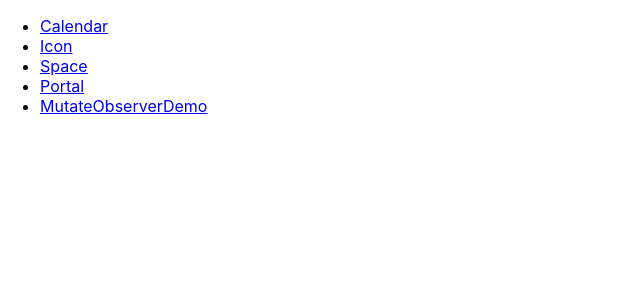
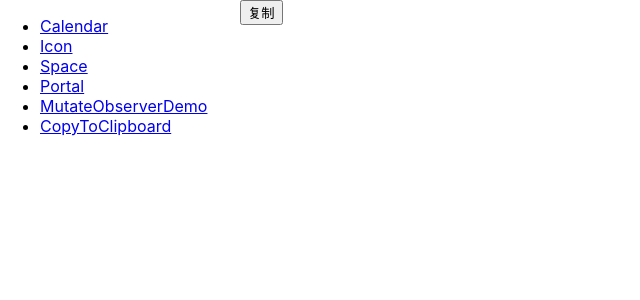
Before and after one commit to Bryant-luyao/react-study, a React (Create React App) app: page /CopyToClipboard in a window 1280 px wide. Shown: the top 300 px of the page, without its empty margins (0-640 px from the left). Built offline with nearby package versions, Linux system fonts and the light colour scheme.

Commit message:
feat: 新增CopyToClipboard组件

```diff
--- a/package.json
+++ b/package.json
@@ -13,6 +13,7 @@
     "@types/react-dom": "^19.1.2",
     "ahooks": "^3.8.4",
     "classnames": "^2.5.1",
+    "copy-to-clipboard": "^3.3.3",
     "dayjs": "^1.11.13",
     "react": "^19.1.0",
     "react-dom": "^19.1.0",
--- a/src/App.tsx
+++ b/src/App.tsx
@@ -6,6 +6,7 @@ import IconDemo from './views/IconDemo';
 import SpaceDemo from './views/SpaceDemo';
 import PortalDemo from './views/PortalDemo';
 import MutateObserverDemo from './views/MutateObserverDemo';
+import CopyToClipboardDemo from './components/CopyToClipboard/demo';
 
 function App() {
   return (
@@ -26,6 +27,9 @@ function App() {
         <li>
           <Link to="/MutateObserverDemo">MutateObserverDemo</Link>
         </li>
+        <li>
+          <Link to="/CopyToClipboard">CopyToClipboard</Link>
+        </li>
       </ul>
       <div className="layout">
         <Routes>
@@ -34,6 +38,7 @@ function App() {
           <Route path='/Space' element={<SpaceDemo />}></Route>
           <Route path='/Portal' element={<PortalDemo/>}></Route>
           <Route path='/MutateObserverDemo' element={<MutateObserverDemo />}></Route>
+          <Route path='/CopyToClipboard' element={<CopyToClipboardDemo />}></Route>
         </Routes>
       </div>
     </div>
--- /dev/null
+++ b/src/components/CopyToClipboard/demo.tsx
@@ -0,0 +1,13 @@
+import CopyToClipboard from ".";
+
+const CopyToClipboardDemo = () => {
+
+    const onCopy = (text: string, result: boolean) => {
+        console.log(`复制${result ? '成功' : '失败'}`, text)
+    }
+    return <CopyToClipboard text="测试复制组件" onCopy={onCopy}>
+        <button onClick={() => alert('开始复制')}>复制</button>
+    </CopyToClipboard>
+}
+
+export default CopyToClipboardDemo
--- /dev/null
+++ b/src/components/CopyToClipboard/index.tsx
@@ -0,0 +1,40 @@
+import React, { FC, ReactElement } from "react";
+import copy from "copy-to-clipboard";
+
+interface CopyToClipboardProps {
+    text: string;
+    onCopy?: (text: string, result: boolean) => void
+    children: ReactElement<any>
+    options?: {
+        debug?: boolean;
+        message?: string;
+        format?: string
+    }
+}
+const CopyToClipboard: FC<CopyToClipboardProps> = (props) => {
+
+    const {
+        text,
+        onCopy,
+        children,
+        options
+    } = props
+
+    const elem = React.Children.only(children)
+
+    const onClick = (event: MouseEvent) => {
+        const result = copy(text, options)
+
+        if(onCopy) {
+            onCopy(text, result)
+        }
+
+        if(typeof elem?.props?.onClick === "function") {
+            elem.props.onClick(event)
+        }
+
+    }
+    return React.cloneElement(elem, { onClick })
+}
+
+export default CopyToClipboard
--- a/src/components/MutateObserver/index.tsx
+++ b/src/components/MutateObserver/index.tsx
@@ -1,4 +1,4 @@
-import React, { useLayoutEffect, useRef, useState } from "react"
+import React, { HTMLAttributes, useLayoutEffect, useRef, useState } from "react"
 import useMutateObserver from "../../hooks/useMutateObserver"
 
 interface MutateObserverProps {
@@ -23,7 +23,7 @@ const MutateObserver: React.FC<MutateObserverProps> = (props) => {
         return null
     }
 
-    return React.cloneElement(children, {ref: elementRef} as any);
+    return React.cloneElement(children, {ref: elementRef}  as HTMLAttributes<HTMLElement>);
 }
 
 export default MutateObserver
```
Also changed, not shown: 1 other file (tests, documents, lock files or other folders).
